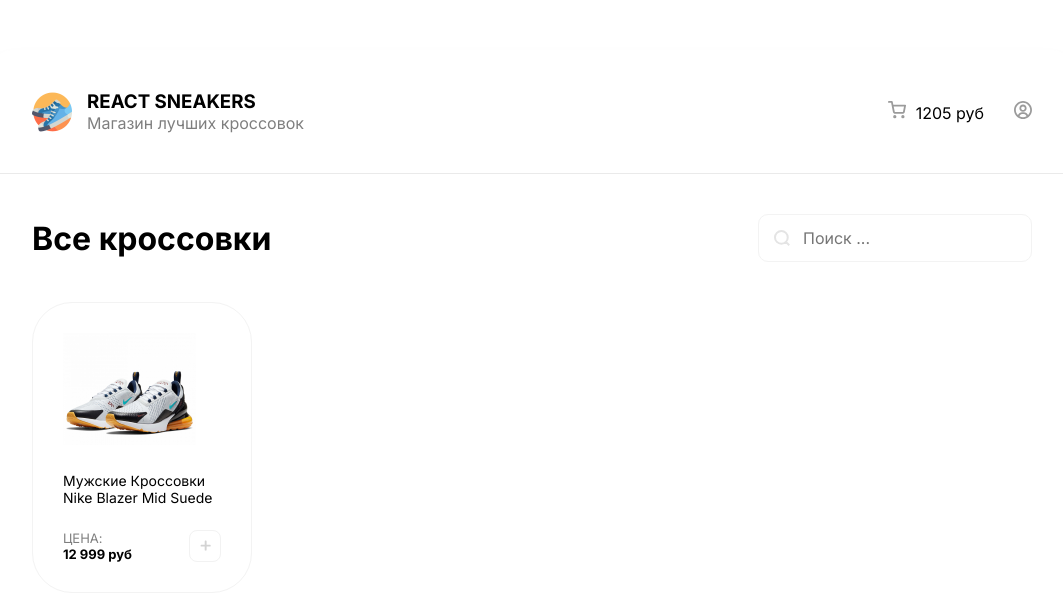
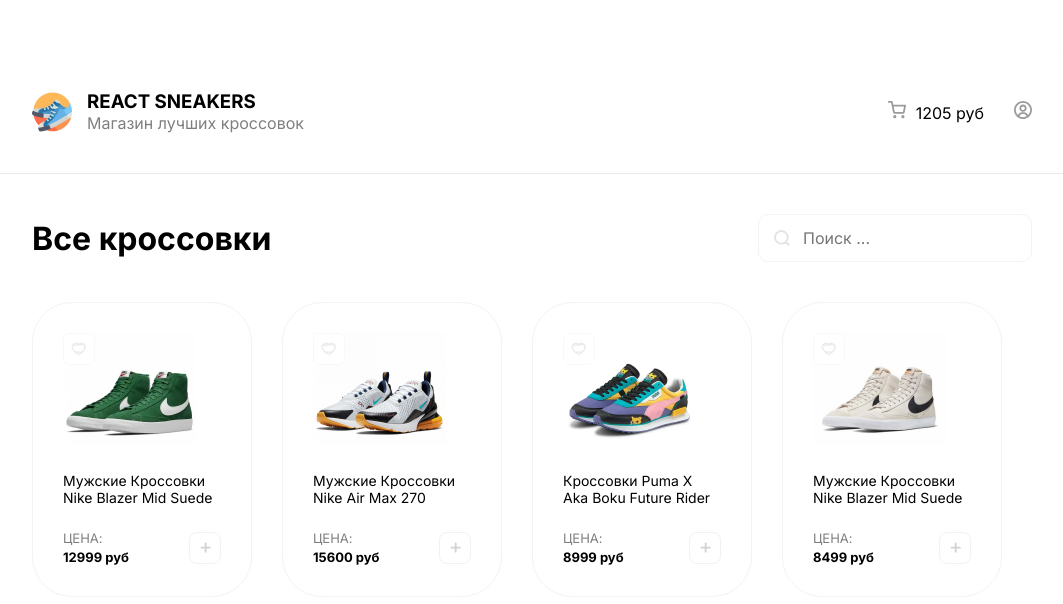
Before and after one commit to Pr0teL/react-sneakers, a React (Create React App) app: page / in a window 1280 px wide. Shown: the top 604 px of the page, without its empty margins (108-1171 px from the left). Built offline with nearby package versions, Linux system fonts and the light colour scheme.

Commit message:
Add Card props and models

```diff
--- a/src/App.jsx
+++ b/src/App.jsx
@@ -1,66 +1,19 @@
 import Card from './components/Card'
+import Header from './components/Header'
+import Drawer from './components/Drawer'
 
+const arr = [
+  { title: 'Мужские Кроссовки Nike Blazer Mid Suede', price: 12999, imageUrl: '/img/sneakers/1.jpg' },
+  { title: 'Мужские Кроссовки Nike Air Max 270', price: 15600, imageUrl: '/img/sneakers/2.jpg' },
+  { title: 'Кроссовки Puma X Aka Boku Future Rider', price: 8999, imageUrl: '/img/sneakers/3.png' },
+  { title: 'Мужские Кроссовки Nike Blazer Mid Suede', price: 8499, imageUrl: '/img/sneakers/4.jpg' },
+]
 
 function App() {
   return (
     <div className="wrapper">
-      <div className="overlay" style={{ display: "none" }}>
-        <div className="drawer">
-          <h2>Корзина<img className="removeBtn" src="img/btn-remove.svg" alt="Remove" /></h2>
-
-          <div className="items">
-            <div className="cartItem">
-              <div style={{ backgroundImage: "url(img/sneakers/1.jpg)" }} className="cartItemImg"></div>
-              <div className="cartItemInf">
-                <p>Мужские Кроссовки Nike Air Max 270</p>
-                <b>12 999 руб.</b>
-              </div>
-              <img className="removeBtn" src="img/btn-remove.svg" alt="Remove" />
-            </div>
-            <div className="cartItem">
-              <div style={{ backgroundImage: "url(img/sneakers/2.jpg)" }} className="cartItemImg"></div>
-              <div className="cartItemInf">
-                <p>Мужские Кроссовки Nike Air Max 270</p>
-                <b>12 999 руб.</b>
-              </div>
-              <img className="removeBtn" src="img/btn-remove.svg" alt="Remove" />
-            </div>
-          </div>
-          <div className="cartTotalBlock">
-            <ul>
-              <li>
-                <span>Итого:</span>
-                <div></div>
-                <b>21 498 руб. </b>
-              </li>
-              <li>
-                <span>Налог 5%:</span>
-                <div></div>
-                <b>1074 руб. </b>
-              </li>
-            </ul>
-            <button className="greenButton">Оформить заказ <img src="img/arrow.svg" alt="" /></button>
-          </div>
-        </div>
-      </div>
-      <header>
-        <div className="headerLeft">
-          <img width={40} height={40} src="/img/logo.png" alt="Arrow" />
-          <div className="headerInfo">
-            <h3>React Sneakers</h3>
-            <p>Магазин лучших кроссовок</p>
-          </div>
-        </div>
-        <ul className="headerRight">
-          <li>
-            <img width={18} height={18} src="/img/cart.svg" alt="" />
-            <span>1205 руб</span>
-          </li>
-          <li>
-            <img width={18} height={18} src="/img/profile.svg" alt="" />
-          </li>
-        </ul>
-      </header>
+      <Drawer />
+      <Header />
       <div className="content">
         <div className="wrapTS">
           <h1>Все кроссовки</h1>
@@ -70,7 +23,11 @@
           </div>
         </div>
         <div className="cardsSN">
-          <Card />
+          {
+            arr.map((obj) => (
+              <Card title={obj.title} price={obj.price} imageUrl={obj.imageUrl} />
+            ))
+          }
         </div>
       </div>
     </div>
--- a/src/components/Card.js
+++ /dev/null
@@ -1,21 +0,0 @@
-import React from "react"
-
-export function Card() {
-    return(
-        <div className="card">
-            <img width={133} height={112} src="img/sneakers/2.jpg" alt="Sneakers" />
-            <h5>Мужские Кроссовки Nike Blazer Mid Suede</h5>
-            <div className="cardBottom">
-              <div className="cardInf">
-                <p>Цена:</p>
-                <b>12 999 руб</b>
-              </div>
-              <button>
-                <img width={11} height={11} src="img/plus.svg" alt="+" />
-              </button>
-            </div>
-          </div>
-    )
-}
-
-export default Card;
--- /dev/null
+++ b/src/components/Card/Card.module.scss
@@ -0,0 +1,50 @@
+.card {
+    border: 1px solid #f3f3f3;
+    padding: 30px;
+    width: 220px;
+    border-radius: 40px;
+    box-sizing: border-box;
+    margin-right: 30px;
+    transition: box-shadow 0.2s ease-in-out, transform 0.2s ease-in-out;
+     &:hover {
+      box-shadow: 0px 14px 30px 0px rgba(0, 0, 0, 0.05);
+      transform: translateY(-5px);
+     }
+    p{
+      margin: 0;
+      opacity: 0.5;
+      text-transform: uppercase;
+      font-size: 13px;
+    }
+    h5{
+      font-weight: 400;
+      font-size: 14px;
+    }
+
+    b {
+      font-size: 13px;
+    }
+    .cardInf{
+      display: flex;
+      flex-direction: column;
+    }
+    .cardBottom{
+      display: flex;
+      justify-content: space-between;
+      align-items: center;
+    }
+    button{
+      background: #FFF;
+      border: 1px solid #f2f2f2;
+      box-sizing: border-box;
+      border-radius: 8px;
+      height: 32px;
+      width: 32px;
+      cursor: pointer;
+
+    }
+  }
+  .favorite {
+    position: absolute;
+    cursor: pointer;
+  }
--- /dev/null
+++ b/src/components/Card/index.js
@@ -0,0 +1,26 @@
+import React from "react"
+import styles from './Card.module.scss'
+
+export default function Card(props) {
+  const onClickButton = () => {
+    alert(props.title)
+  }
+    return(
+        <div className={styles.card}>
+          <div className={styles.favorite}>
+            <img src="/img/unlike.svg" alt="unLike"/>
+          </div>
+            <img width={133} height={112} src={props.imageUrl} alt="Sneakers" />
+            <h5>{props.title}</h5>
+            <div className={styles.cardBottom}>
+              <div className="cardInf">
+                <p>Цена:</p>
+                <b>{props.price} руб</b>
+              </div>
+              <button onClick={onClickButton}>
+                <img width={11} height={11} src="img/plus.svg" alt="+" />
+              </button>
+            </div>
+          </div>
+    )
+}
--- /dev/null
+++ b/src/components/Drawer.js
@@ -0,0 +1,47 @@
+import React from "react"
+
+export function Drawer() {
+    return(
+        <div className="overlay" style={{ display: "none" }}>
+        <div className="drawer">
+          <h2>Корзина<img className="removeBtn" src="img/btn-remove.svg" alt="Remove" /></h2>
+
+          <div className="items">
+            <div className="cartItem">
+              <div style={{ backgroundImage: "url(img/sneakers/1.jpg)" }} className="cartItemImg"></div>
+              <div className="cartItemInf">
+                <p>Мужские Кроссовки Nike Air Max 270</p>
+                <b>12 999 руб.</b>
+              </div>
+              <img className="removeBtn" src="img/btn-remove.svg" alt="Remove" />
+            </div>
+            <div className="cartItem">
+              <div style={{ backgroundImage: "url(img/sneakers/2.jpg)" }} className="cartItemImg"></div>
+              <div className="cartItemInf">
+                <p>Мужские Кроссовки Nike Air Max 270</p>
+                <b>12 999 руб.</b>
+              </div>
+              <img className="removeBtn" src="img/btn-remove.svg" alt="Remove" />
+            </div>
+          </div>
+          <div className="cartTotalBlock">
+            <ul>
+              <li>
+                <span>Итого:</span>
+                <div></div>
+                <b>21 498 руб. </b>
+              </li>
+              <li>
+                <span>Налог 5%:</span>
+                <div></div>
+                <b>1074 руб. </b>
+              </li>
+            </ul>
+            <button className="greenButton">Оформить заказ <img src="img/arrow.svg" alt="" /></button>
+          </div>
+        </div>
+        </div>
+    )
+}
+
+export default Drawer
--- /dev/null
+++ b/src/components/Header.js
@@ -0,0 +1,25 @@
+import React from "react"
+
+export function Header() {
+    return(
+        <header>
+        <div className="headerLeft">
+          <img width={40} height={40} src="/img/logo.png" alt="Arrow" />
+          <div className="headerInfo">
+            <h3>React Sneakers</h3>
+            <p>Магазин лучших кроссовок</p>
+          </div>
+        </div>
+        <ul className="headerRight">
+          <li>
+            <img width={18} height={18} src="/img/cart.svg" alt="" />
+            <span>1205 руб</span>
+          </li>
+          <li>
+            <img width={18} height={18} src="/img/profile.svg" alt="" />
+          </li>
+        </ul>
+      </header>
+    )
+}
+export default Header
--- a/src/index.scss
+++ b/src/index.scss
@@ -66,52 +66,7 @@
   }
 }
 
-.card {
-  border: 1px solid #f3f3f3;
-  padding: 30px;
-  width: 220px;
-  border-radius: 40px;
-  box-sizing: border-box;
-  margin-right: 30px;
-  transition: box-shadow 0.2s ease-in-out, transform 0.2s ease-in-out;
-   &:hover {
-    box-shadow: 0px 14px 30px 0px rgba(0, 0, 0, 0.05);
-    transform: translateY(-5px);
-   }
-  p{
-    margin: 0;
-    opacity: 0.5;
-    text-transform: uppercase;
-    font-size: 13px;
-  }
-  h5{
-    font-weight: 400;
-    font-size: 14px;
-  }
 
-  b {
-    font-size: 13px;
-  }
-  .cardInf{
-    display: flex;
-    flex-direction: column;
-  }
-  .cardBottom{
-    display: flex;
-    justify-content: space-between;
-    align-items: center;
-  }
-  button{
-    background: #FFF;
-    border: 1px solid #f2f2f2;
-    box-sizing: border-box;
-    border-radius: 8px;
-    height: 32px;
-    width: 32px;
-    cursor: pointer;
-
-  }
-}
 .cardsSN {
   display: flex;
 }
@@ -135,10 +90,7 @@
   align-items: center;
   margin-bottom: 40px;
 }
-.favorite {
-  position: absolute;
-  cursor: pointer;
-}
+
 
 .overlay {
   position: absolute;
```
Also changed, not shown: public/img/unlike.svg (renamed from public/img/nolike.svg).
